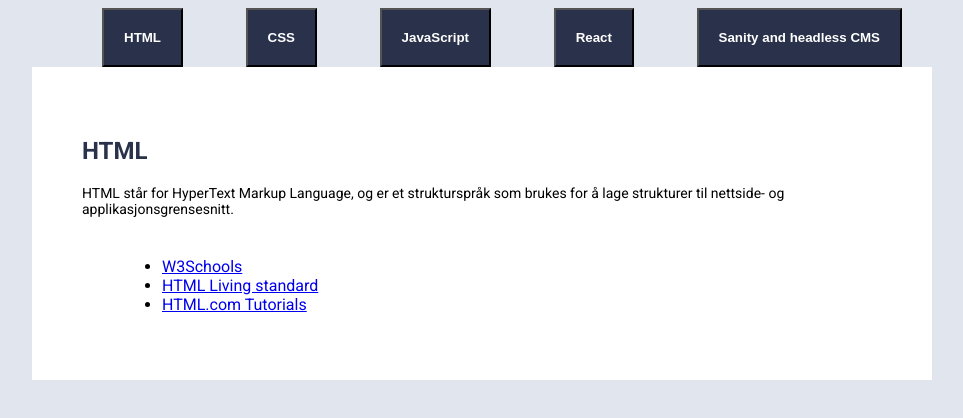
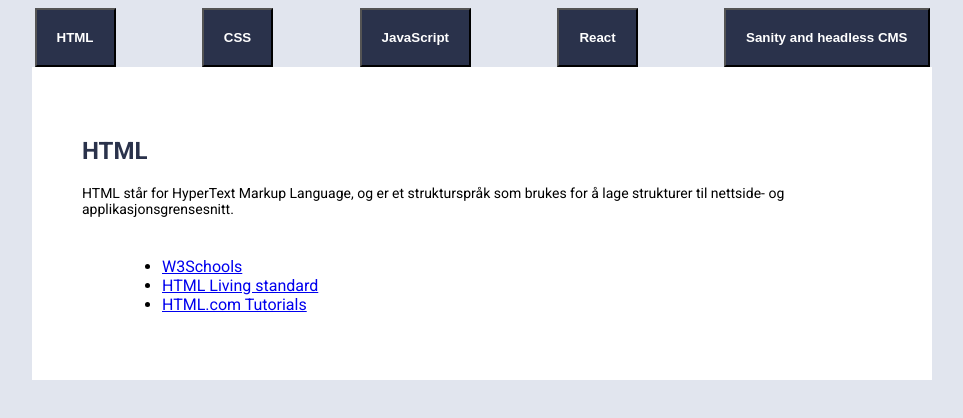
Before and after one commit to Signe-Sofie/uin25ak1_resource_layout_Jansen, a plain HTML site: page arbeidskrav1/index.html in a window 1280 px wide. Shown: the whole page, without its empty margins (158-1121 px from the left). Drawn offline with Linux system fonts and the light colour scheme.

Commit message:
Update style.css

```diff
--- a/arbeidskrav1/style.css
+++ b/arbeidskrav1/style.css
@@ -14,11 +14,7 @@ html, body{
     font-family: "Monterserrat", "Roboto", sans-serif;
 }
 
-header {
 
-
-
-}
 
 header nav ul {
     list-style: none;
@@ -28,9 +24,10 @@ header nav ul {
     display: flex;
     justify-content: space-between;
     width: 100%;
-    max-width: 800px;
+    max-width: 895px;
     min-width: 750px;
     margin: auto auto 0 auto;
+    padding: 0;
 }
 
 #tab {
```
